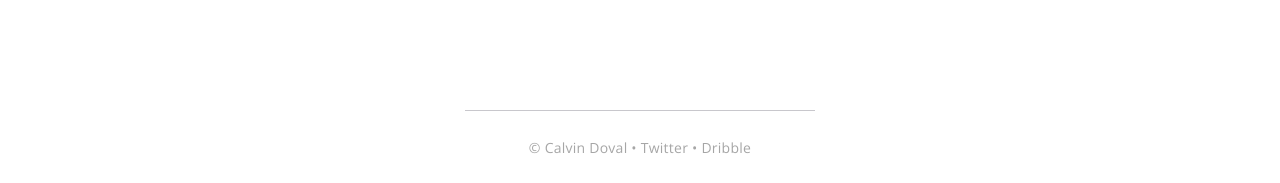
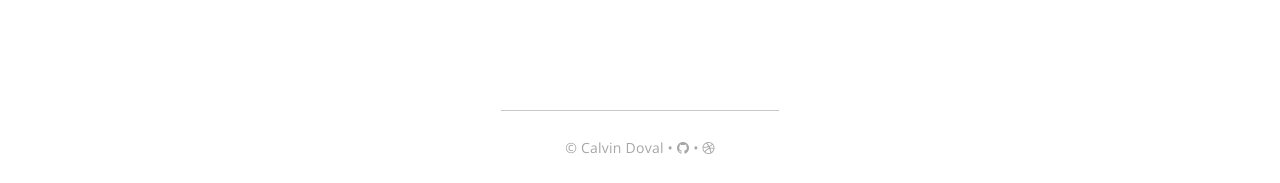
Before and after one commit to cydoval/cydoval.github.io, a Jekyll site: the page built from index.html, in a window 1280 px wide. Shown: the part 2144-2327 px from the top of the page. Built offline with Jekyll 4.4.1, drawn with Linux system fonts in a browser that asks for light colours; nearby versions of some CDN libraries.

Commit message:
github and dribbble

```diff
--- a/_includes/footer.html
+++ b/_includes/footer.html
@@ -3,9 +3,9 @@
       <p class="foot_divider">
         &copy; Calvin Doval
         •
-        <a target="_blank" href="http://twitter.com/cydoval">Twitter</a>
+        <a target="_blank" href="https://github.com/cydoval"><i class="fa fa-github"></i></a>
         •
-        <a target="_blank" href="https://dribbble.com/cydoval">Dribble</a>
+        <a target="_blank" href="https://dribbble.com/cydoval"><i class="fa fa-dribbble"></i></a>
       </p>
     </div>
   </div>
--- a/_sass/_typography.scss
+++ b/_sass/_typography.scss
@@ -12,7 +12,9 @@ html {
 html {
     font-size: 62.5%;
 }
-
+footer i {
+    font-size:1.6rem;
+}
 a {
     text-decoration: none;
     color: $primary-color;
```
Also changed, not shown: 5 other files.
